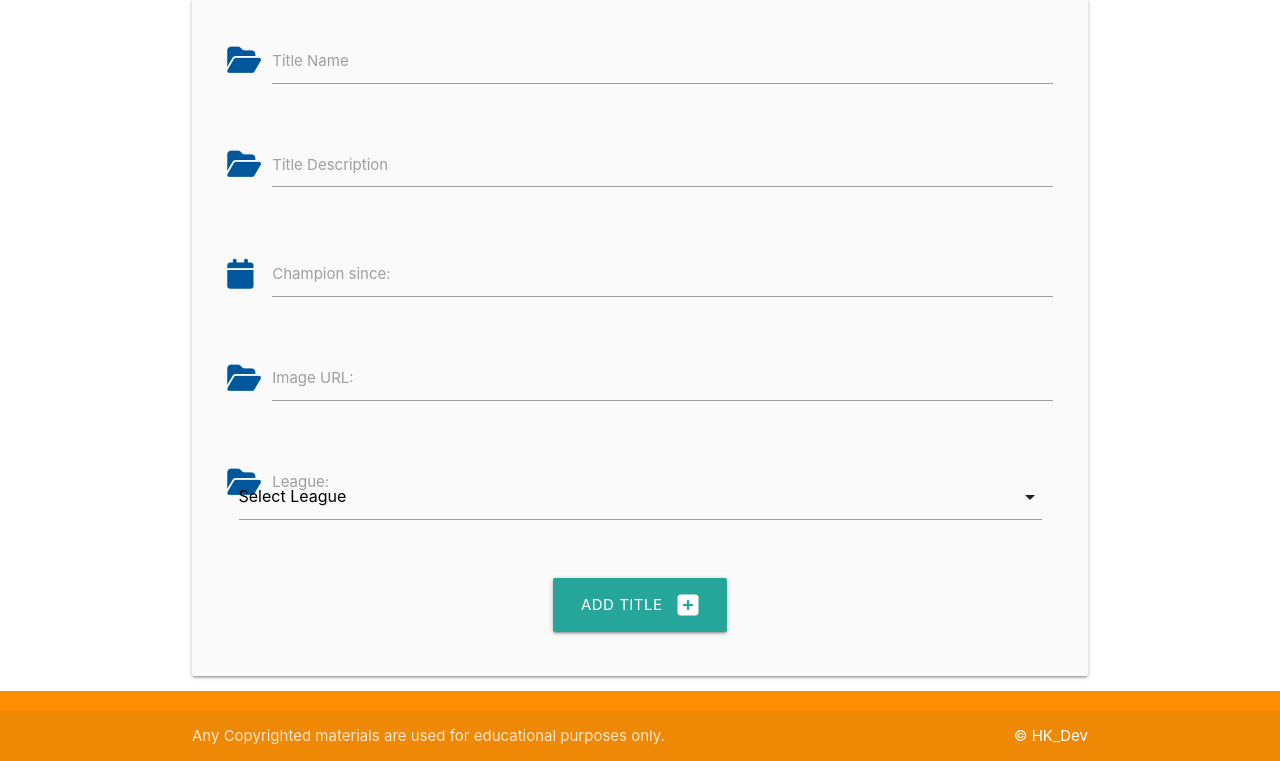
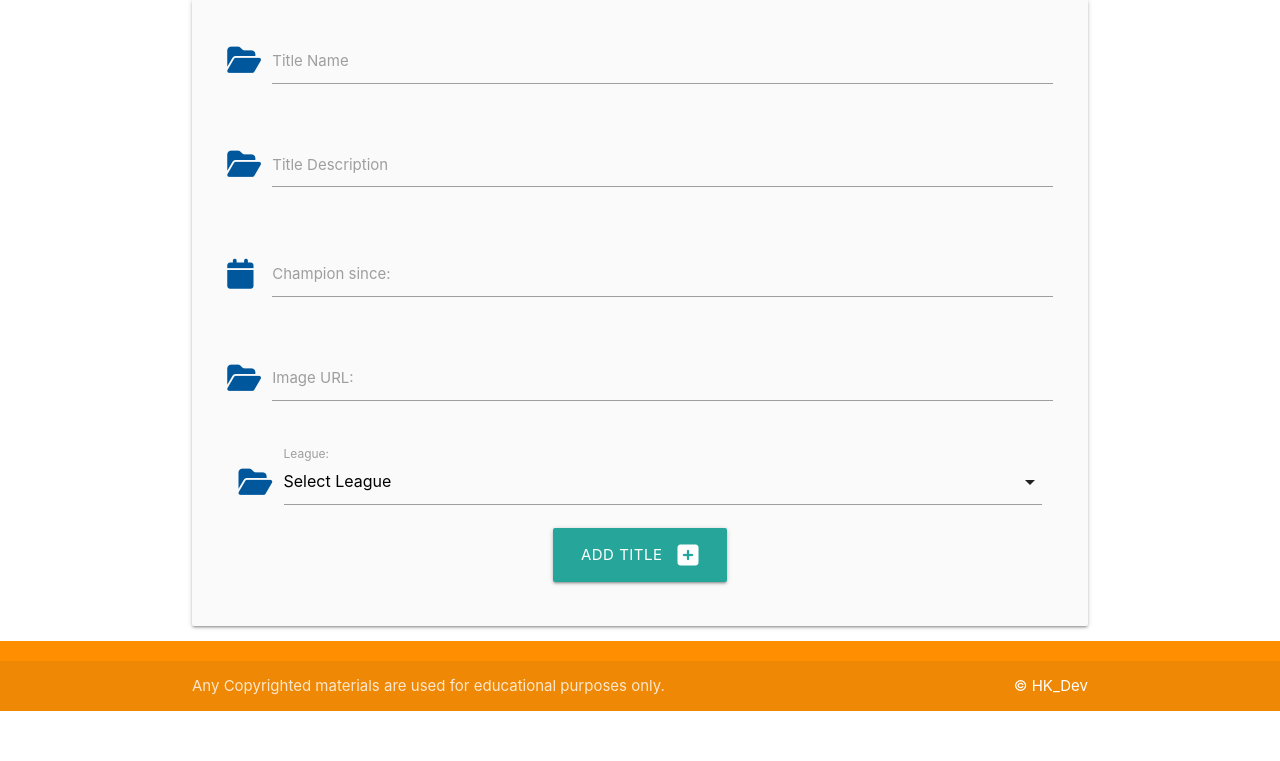
Before and after one commit to Hadokane/CI_PP3_OFFICE_CHAMPION, a Flask app: page /add_titles in a window 1280 px wide. Shown: the part 160-921 px from the top of the page. After the commit the page ends 871 px from the top, so only its background shows below. Run offline with Flask 2, Linux system fonts and the light colour scheme; the visitor is signed in with stand-in values (Sample User, id 1); data comes from the database, SQL or seed files in the repository; data that the repository does not hold is empty; some libraries are stand-ins or nearby versions.

Commit message:
Fix select element display issue

```diff
--- a/officechampion/templates/add_titles.html
+++ b/officechampion/templates/add_titles.html
@@ -41,20 +41,18 @@
         </div>
         <!-- Member ID | Add later | Input field like below -->
         <!-- League ID | Assign it to a league -->
-        <div class="row">
         <div class="input-field col s12">
             <i class="fas fa-folder-open prefix light-blue-text text-darken-4"></i>
-                <div class="input-field col s12">
             <select id="user_id" name="user_id" class="validate" required>
                 <option value="" disabled selected>Select League</option>
                 {% for league in user.leagues|sort(attribute="name") %}
                 <option value="{{ league.id }}">{{ league.league_name }}</option>
                 {% endfor %}
             </select>
-                  </div>
             <label for="user_id">League:</label>
         </div>
-        </div>
+
+
         <!-- Submit button -->
         <div class="row">
             <div class="col s12 center-align">
```
Lines whose indentation alone changed are shown as unchanged.
